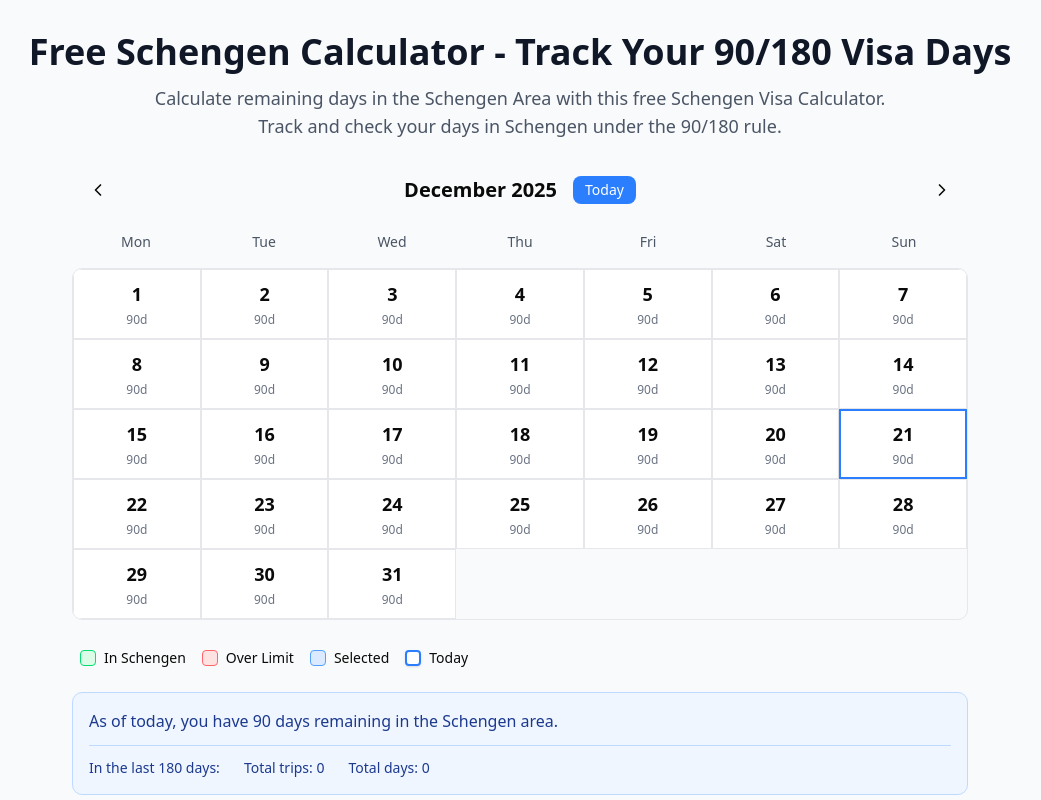
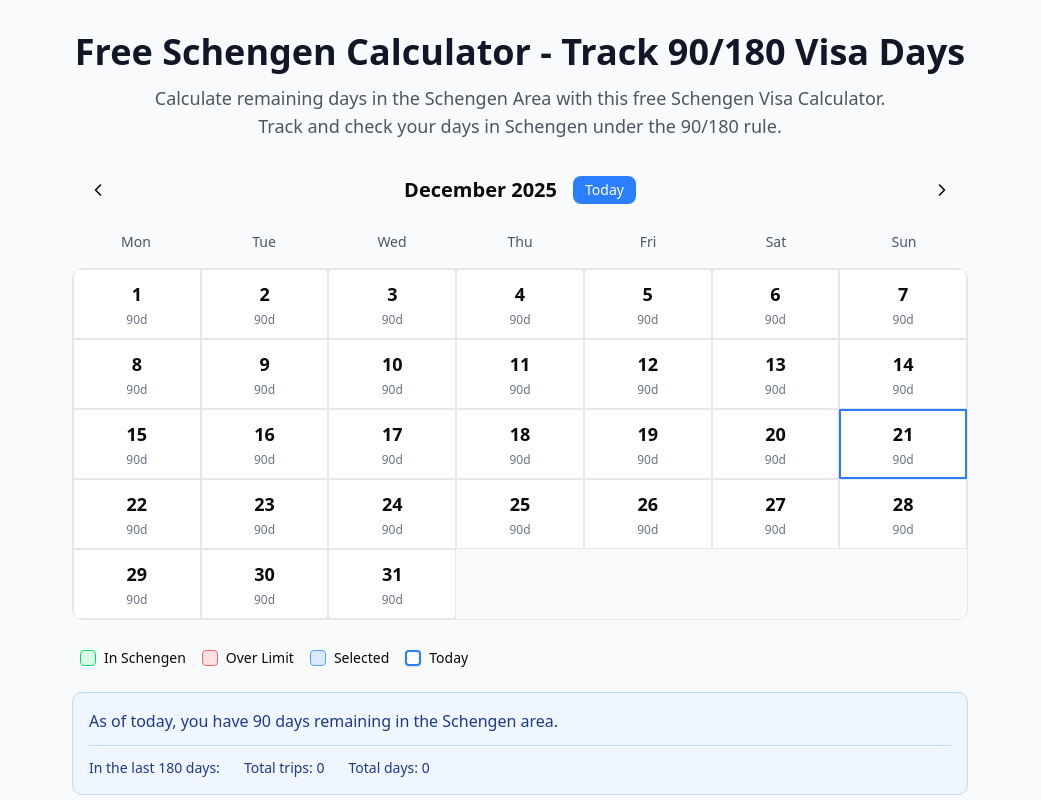
Before and after one commit to pjrobertson/schengen-calculator, a React (Vite) app: page / in a window 1280 px wide. Shown: the top 800 px of the page, without its empty margins (120-1161 px from the left). Built offline with nearby package versions, Linux system fonts and the light colour scheme.

Commit message:
Shorten title length

```diff
--- a/src/App.tsx
+++ b/src/App.tsx
@@ -20,7 +20,7 @@
         {/* Header */}
         <div className="text-center mb-8">
           <h1 className="text-3xl sm:text-4xl font-bold text-gray-900 mb-3">
-            Free Schengen Calculator - Track Your 90/180 Visa Days
+            Free Schengen Calculator - Track 90/180 Visa Days
           </h1>
           <p className="text-gray-600 text-base sm:text-lg mb-4 max-w-3xl mx-auto">
             Calculate remaining days in the Schengen Area with this free Schengen Visa Calculator.
```
